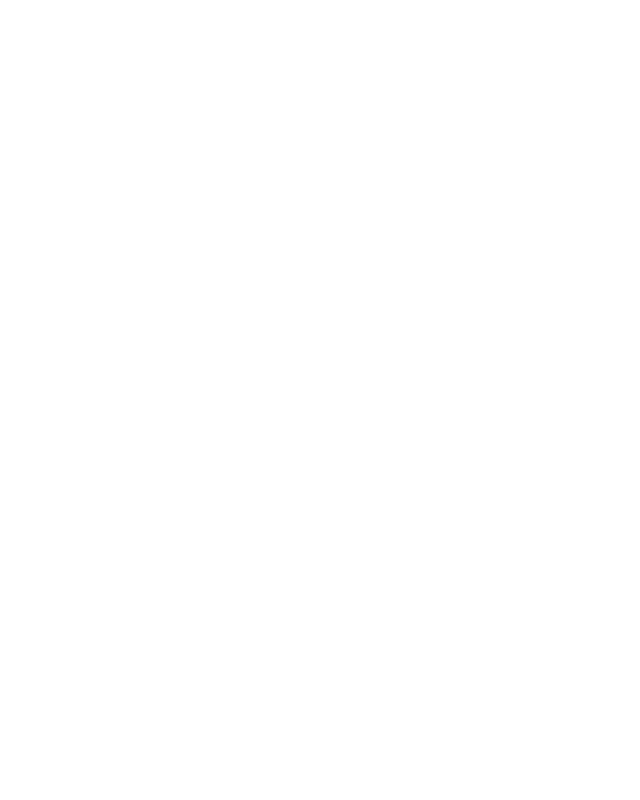
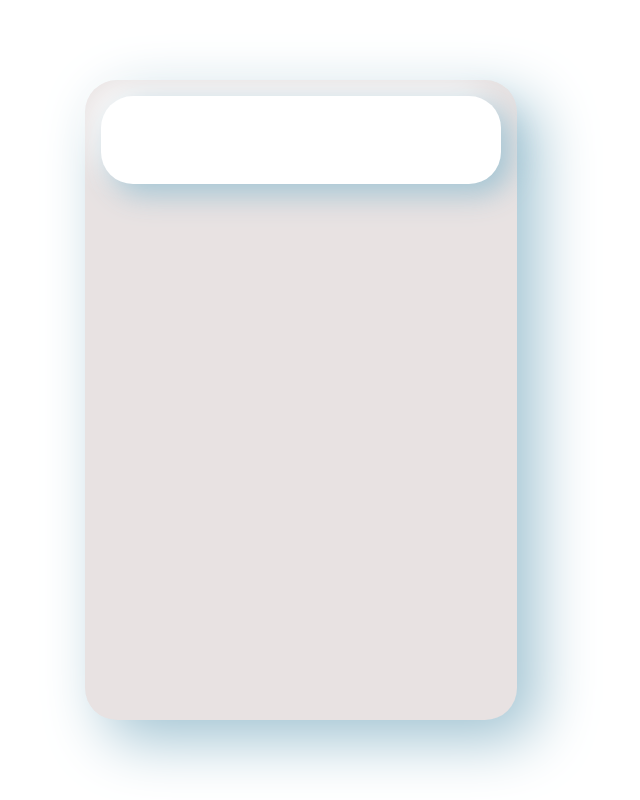
Before and after one commit to amymgardiner/Calculator, a React (Create React App) app: page / in a window 1280 px wide. Shown: the whole page, without its empty margins (339-979 px from the left). Built offline with nearby package versions, Linux system fonts and the light colour scheme.

Commit message:
working more on look of calculator

```diff
--- a/src/components/Home.css
+++ b/src/components/Home.css
@@ -14,4 +14,21 @@
 
 .calculator--container{
     height: 40rem;
+    width: 27rem;
+    border-radius: 2rem;
+    background-color: #E8E2E2;
+    box-shadow: 20px 20px 60px #A0C3D2, -20px -20px 60px #ffff;
 }
+
+.calculator--container_display{
+    font-size: 2rem;
+    width: 25rem;
+    height: 5.5rem;
+    scrollbar-width: none;
+    margin: auto;
+    margin-top: 1rem;
+    margin-bottom: 0.75rem;
+    border-radius: 2rem;
+    background-color: white;
+    box-shadow: 10px 10px 30px #A0C3D2, -10px -10px 30px #ffff;
+}
```
